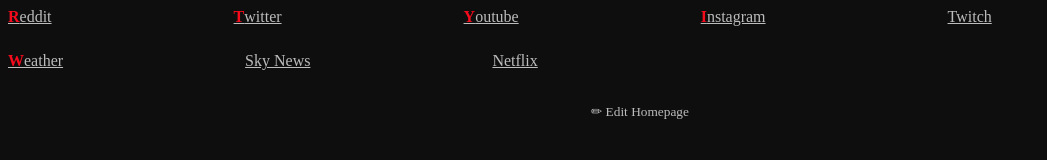
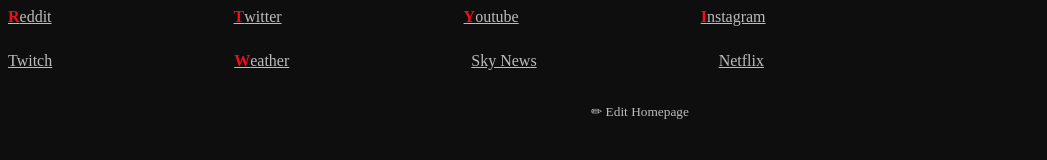
Before and after one commit to Reformulate/Reformulate.github.io, a plain HTML site: page index.html in a window 1280 px wide. Shown: the whole page, without its empty margins (0-1047 px from the left). Drawn offline with Linux system fonts and the light colour scheme.

Commit message:
new layout

```diff
--- a/index.html
+++ b/index.html
@@ -74,7 +74,7 @@ button:hover {
 
 </style>
 <script id="homepageJson" type="application/json">
-{"rows":[[{"text":"Reddit","url":"https://reddit.com/","isSmallText":false,"keyboardShortcut":"r","id":"lprazsb1"},{"text":"Twitter","url":"https://twitter.com/","isSmallText":false,"keyboardShortcut":"t","id":"lprb2pda"},{"text":"Youtube","url":"https://youtube.com/","isSmallText":false,"keyboardShortcut":"y","id":"lprb2s6r"},{"text":"Instagram","url":"https://instagram.com/","isSmallText":false,"keyboardShortcut":"i","id":"lprb2pyg"},{"text":"Twitch","url":"https://www.twitch.tv/directory","isSmallText":false,"keyboardShortcut":null,"id":"lprb2raf"}],[{"text":"Weather","url":"https://www.google.com/search?q=weather&oq=weather&gs_lcrp=EgZjaHJvbWUqEQgAEEUYJxg7GJ0CGIAEGIoFMhEIABBFGCcYOxidAhiABBiKBTIGCAEQRRhAMg4IAhBFGCcYOxiABBiKBTINCAMQABiDARixAxiABDIGCAQQRRg8MgYIBRBFGDwyBggGEEUYPDIGCAcQRRg80gEIMTI4NGoxajOoAgCwAgA&sourceid=chrome&ie=UTF-8","isSmallText":false,"keyboardShortcut":"w","id":"lq2z8tcw"},{"text":"Sky News","url":"https://news.sky.com/uk","isSmallText":false,"keyboardShortcut":null,"id":"lprgtkg9"},{"text":"Netflix","url":"https://netflix.com/","isSmallText":false,"keyboardShortcut":null,"id":"lprgtsb0"}]],"homepagerizerAddress":"https://homepagerizer.vercel.app","fontFamily":"Times new roman","horizontalSpacing":182,"verticalSpacing":26,"homepageTitle":"My Homepage","bgColor":"#0e0e0e","textColor":"#000000","linkColor":"#bcbcbc","accentColor":"#f50b1c","hoverColor":"#5970ab","homepageVersion":1}
+{"rows":[[{"text":"Reddit","url":"https://reddit.com/","isSmallText":false,"keyboardShortcut":"r","id":"lprazsb1"},{"text":"Twitter","url":"https://twitter.com/","isSmallText":false,"keyboardShortcut":"t","id":"lprb2pda"},{"text":"Youtube","url":"https://youtube.com/","isSmallText":false,"keyboardShortcut":"y","id":"lprb2s6r"},{"text":"Instagram","url":"https://instagram.com/","isSmallText":false,"keyboardShortcut":"i","id":"lprb2pyg"}],[{"text":"Twitch","url":"https://www.twitch.tv/AdamLearnsLive","isSmallText":false,"keyboardShortcut":null,"id":"lq2zdcjx"},{"text":"Weather","url":"https://www.google.com/search?q=weather&oq=weather&gs_lcrp=EgZjaHJvbWUqEQgAEEUYJxg7GJ0CGIAEGIoFMhEIABBFGCcYOxidAhiABBiKBTIGCAEQRRhAMg4IAhBFGCcYOxiABBiKBTINCAMQABiDARixAxiABDIGCAQQRRg8MgYIBRBFGDwyBggGEEUYPDIGCAcQRRg80gEIMTI4NGoxajOoAgCwAgA&sourceid=chrome&ie=UTF-8","isSmallText":false,"keyboardShortcut":"w","id":"lq2z8tcw"},{"text":"Sky News","url":"https://news.sky.com/uk","isSmallText":false,"keyboardShortcut":null,"id":"lprgtkg9"},{"text":"Netflix","url":"https://netflix.com/","isSmallText":false,"keyboardShortcut":null,"id":"lprgtsb0"}]],"homepagerizerAddress":"https://homepagerizer.vercel.app","fontFamily":"Times new roman","horizontalSpacing":182,"verticalSpacing":26,"homepageTitle":"My Homepage","bgColor":"#0e0e0e","textColor":"#000000","linkColor":"#bcbcbc","accentColor":"#f50b1c","hoverColor":"#5970ab","homepageVersion":1}
 </script>
 <script type="text/javascript">
 
@@ -112,8 +112,8 @@ button:hover {
 <a class="link" href=https://twitter.com/><span class="shortcut">T</span>witter</a>
 <a class="link" href=https://youtube.com/><span class="shortcut">Y</span>outube</a>
 <a class="link" href=https://instagram.com/><span class="shortcut">I</span>nstagram</a>
-<a class="link" href=https://www.twitch.tv/directory>Twitch</a>
-</div><div class="row"><a class="link" href=https://www.google.com/search?q=weather&oq=weather&gs_lcrp=EgZjaHJvbWUqEQgAEEUYJxg7GJ0CGIAEGIoFMhEIABBFGCcYOxidAhiABBiKBTIGCAEQRRhAMg4IAhBFGCcYOxiABBiKBTINCAMQABiDARixAxiABDIGCAQQRRg8MgYIBRBFGDwyBggGEEUYPDIGCAcQRRg80gEIMTI4NGoxajOoAgCwAgA&sourceid=chrome&ie=UTF-8><span class="shortcut">W</span>eather</a>
+</div><div class="row"><a class="link" href=https://www.twitch.tv/AdamLearnsLive>Twitch</a>
+<a class="link" href=https://www.google.com/search?q=weather&oq=weather&gs_lcrp=EgZjaHJvbWUqEQgAEEUYJxg7GJ0CGIAEGIoFMhEIABBFGCcYOxidAhiABBiKBTIGCAEQRRhAMg4IAhBFGCcYOxiABBiKBTINCAMQABiDARixAxiABDIGCAQQRRg8MgYIBRBFGDwyBggGEEUYPDIGCAcQRRg80gEIMTI4NGoxajOoAgCwAgA&sourceid=chrome&ie=UTF-8><span class="shortcut">W</span>eather</a>
 <a class="link" href=https://news.sky.com/uk>Sky News</a>
 <a class="link" href=https://netflix.com/>Netflix</a>
 </div>
```
